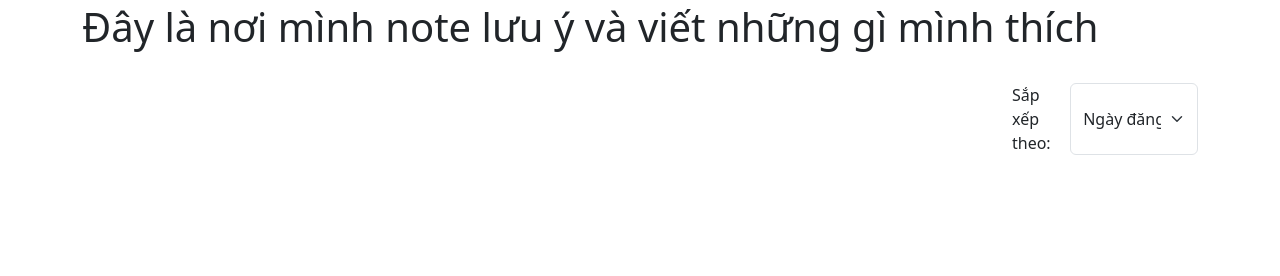
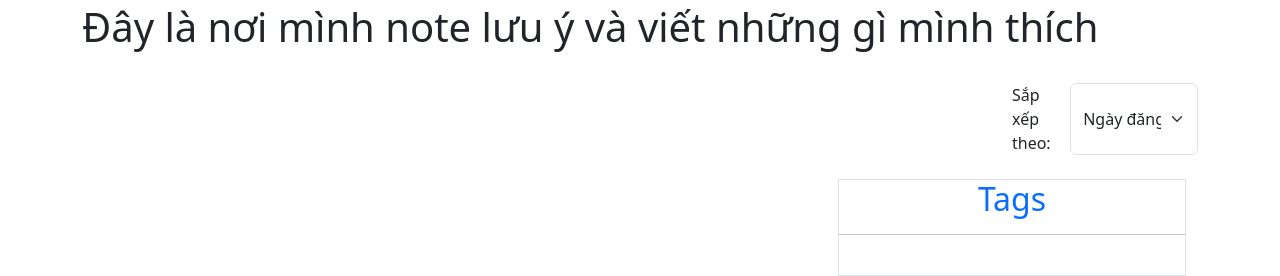
Before and after one commit to NguyenQuangMinh0504/my_website, a Django app: template django_my_website/templates/blog.html in a window 1280 px wide. Shown: the part 601-877 px from the top of the page. Before the commit the page ends 756 px from the top, so only its background shows below. Run offline with Django 4.2, Linux system fonts and the light colour scheme; the template is opened without the code that fills it, so the values that code supplies are empty.

Commit message:
Update blog.html

```diff
--- a/django_my_website/templates/blog.html
+++ b/django_my_website/templates/blog.html
@@ -33,6 +33,18 @@
         {% endfor %}
         </div>
         <div class="col-sm-4">
+            <div class="border">
+                <h2 class="text-center text-primary">Tags</h2>
+                <hr>
+                <div class="container">
+                    <div class="tag-cloud">
+                        {% for tag in tags %}
+                            <a href="#" class="tag-cloud-link border box bg-primary mx-1 p-2 rounded-3 text-white text-decoration-none">{{ tag.name }}</a>
+                        {% endfor %}
+                      </div>
+                  </div>
+                <br>
+            </div>
         </div>
     </div>
 </div>
```
